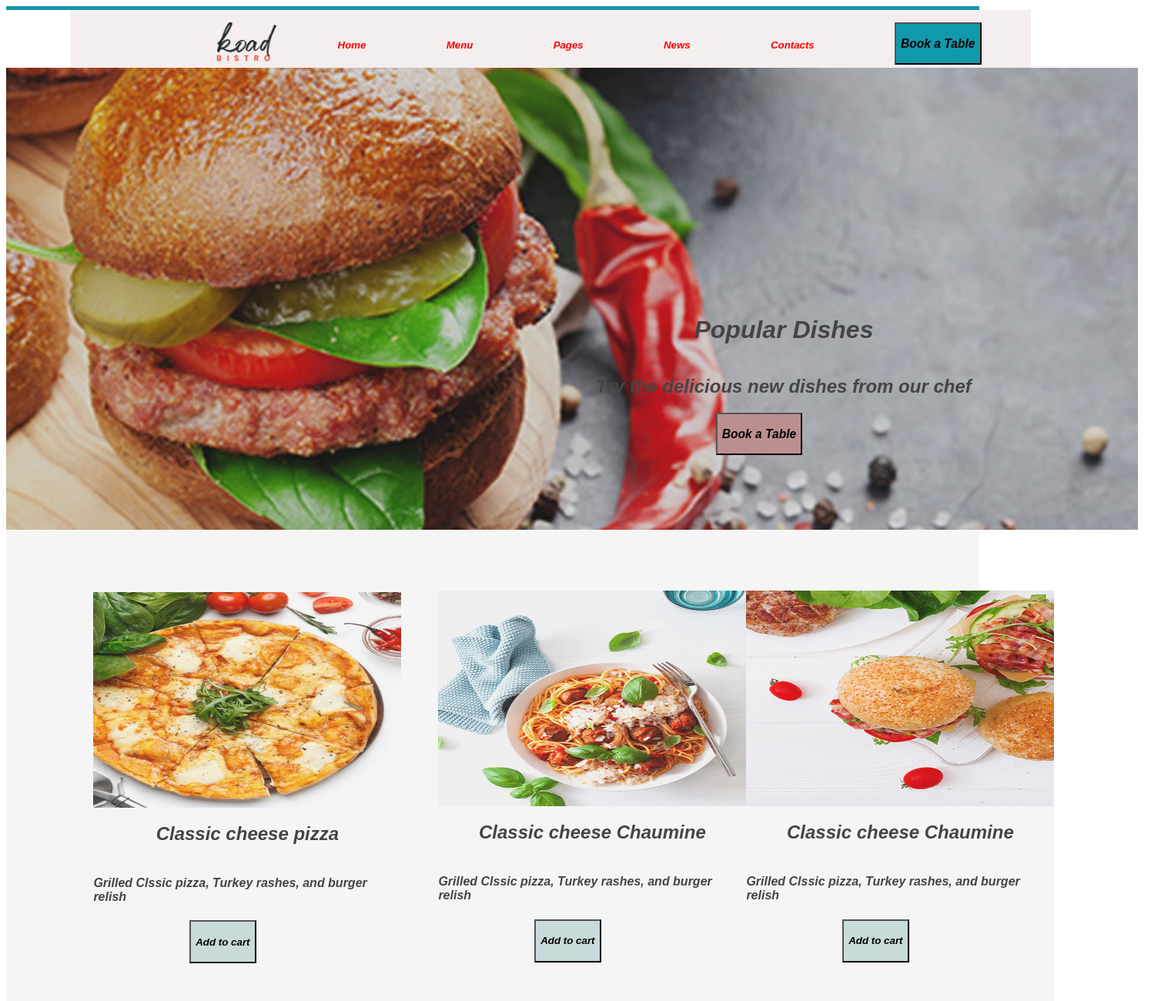
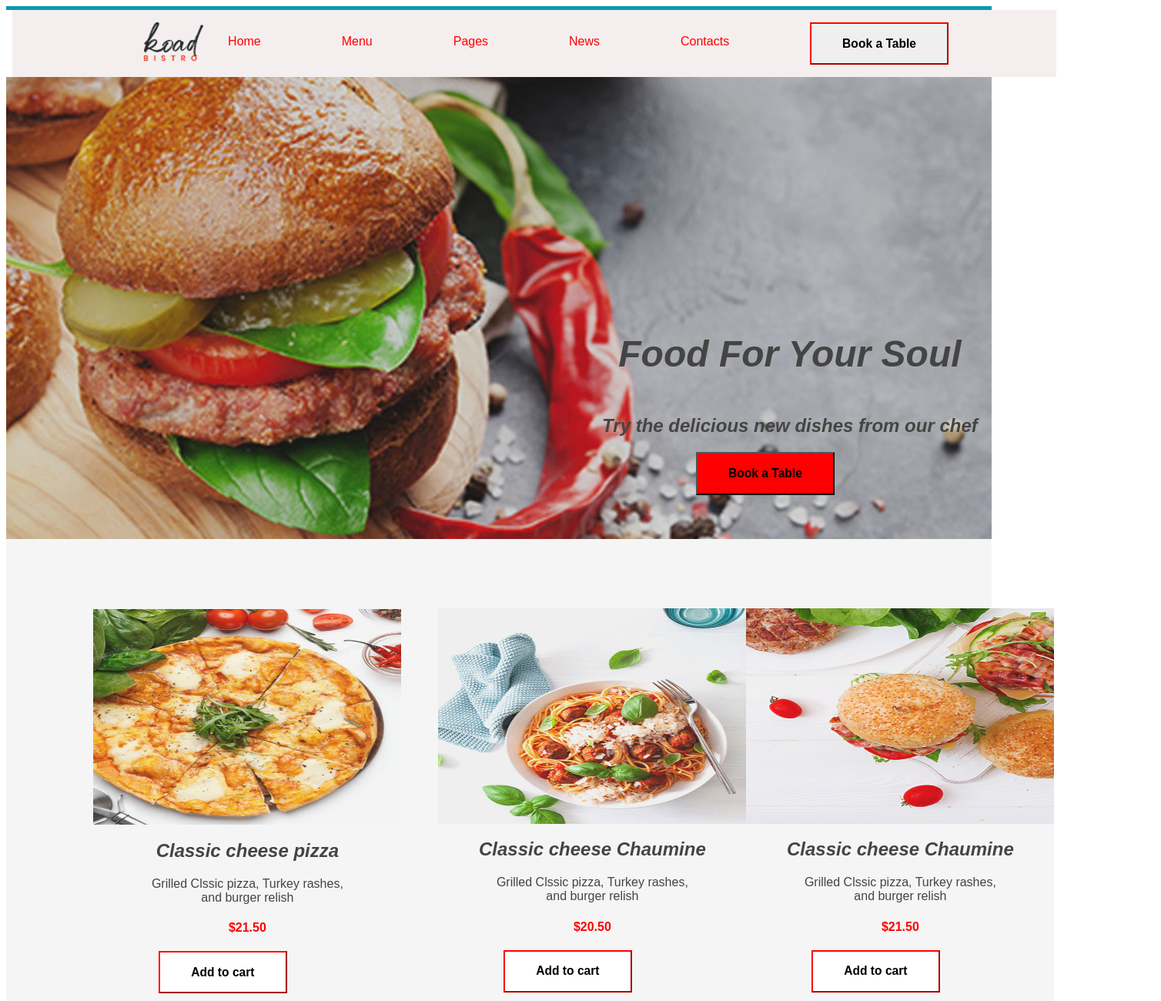
Before and after one commit to samarthyapandey/vaibhav, a plain HTML site: page Index.html in a window 1280 px wide. Shown: the top 1300 px of the page at 77% size, 1508 px wide, since content can reach past the window. Drawn offline with Linux system fonts and the light colour scheme.

Commit message:
improving style

```diff
--- a/Index.html
+++ b/Index.html
@@ -16,15 +16,15 @@
          </a>
 
          <nav class="navbar">
-            <div><a href="https://www.loyalytics.ai/"><h5>Home</h5></a>
+            <div><a href="https://www.loyalytics.ai/"><p>Home</p></a>
              </div>
-            <div><a href="https://www.loyalytics.ai/"><h5>Menu</h5></a>
+            <div><a href="https://www.loyalytics.ai/"><p>Menu</p></a>
               </div>
-            <div><a href="https://www.loyalytics.ai/"><h5>Pages</h5></a>
+            <div><a href="https://www.loyalytics.ai/"><p>Pages</p></a>
               </div>
-            <div><a href="https://www.loyalytics.ai/"><h5>News</h5></a>
+            <div><a href="https://www.loyalytics.ai/"><p>News</p></a>
               </div>
-            <div><a href="https://www.loyalytics.ai/"><h5>Contacts</h5></a>
+            <div><a href="https://www.loyalytics.ai/"><p>Contacts</p></a>
             </div>
             <div class="button">
               <button type="button" class="btn1"><h3>Book a Table</h3></button>
@@ -38,15 +38,12 @@
           <img
              src="4@2x(1).png"
              alt="headshot of foodsection"
-             width="1470px"
+             width="100%"
              height="600px"
               />
         </div>
       <div class="text">
-            <h1> <span>Popular Dishes</span> </h1>
-            <span><h2>Try the delicious new dishes from our chef</h2>
-           </span>
-           </h1>
+            <h1>Food For Your Soul</h1><h2>Try the delicious new dishes from our chef</h2>
            <div class="button">
             <button type="button" class="btn2"><h3>Book a Table</h3></button>
 
@@ -63,13 +60,14 @@
               />
            <div class="pizza">
              <h2>Classic cheese pizza</h2>
-              <h4>
-                 Grilled Clssic pizza, Turkey rashes,
+               <span>
+                 Grilled Clssic pizza, Turkey rashes,</span>
                  and burger relish
-              </h4>
+
+                 <h4>$21.50</h4>
           </div>
             <div class="button">
-            <button type="button"  class="btn3"><h4>Add to cart</h4></button>
+            <button type="button"  class="btn3"><h3>Add to cart</h3></button>
             </div>
         </div>
       </div>
@@ -81,13 +79,13 @@
                />
            <div class="chaumine">
              <h2>Classic cheese Chaumine</h2>
-             <h4>
-                 Grilled Clssic pizza, Turkey rashes,
+             <span>
+                 Grilled Clssic pizza, Turkey rashes,</span>
                and burger relish
-             </h4>
+               <h4>$20.50</h4>
            </div>
              <div class="button">
-              <button type="button"  class="btn4"><h4>Add to cart</h4></button>
+              <button type="button"  class="btn4"><h3>Add to cart</h3></button>
             </div>
       </div>
       <div class="burgers">
@@ -99,13 +97,13 @@
 
            <div class="burger">
               <h2>Classic cheese Chaumine</h2>
-              <h4>
-                Grilled Clssic pizza, Turkey rashes,
+              <span>
+                Grilled Clssic pizza, Turkey rashes,</span>
                and burger relish
-              </h4>
+               <h4>$21.50</h4>
           </div>
             <div class="button">
-              <button type="button" class="btn5"><h4>Add to cart</h4></button>
+              <button type="button" class="btn5"><h3>Add to cart</h3></button>
             </div>
     </div>
   </section>
@@ -180,16 +178,16 @@
     <div class="imagesss">.
        <img src="4@2x(1).png"
         alt="phame1"
-        width="1500"
+        width="100%"
         height="400"
         />
     </div>
     <div class="text">
-      <h1> <span>Best Dish Of The Day
-     burger</span> &
+      <h1> Best Dish Of The Day
+     burger</h1><h2>
      Sweet Potato Fries<span>
-     $19.99</span>
-     </h1>
+     $19.99</span></h2>
+
      <div class="button">
       <button type="button" class="btn6"><h3>Book a Table</h3></button>
       </div>
@@ -213,11 +211,11 @@
                height="100px"
              />
            <div class="lista">
-              <h3>oakey Smokey         Pizza..........$20.00
-              </h3>
-               <p>
+              <p>Oakey Smokey Pizza....................$20.00
+              </p>
+               <h5>
               Smoke mozzarella, basil and picorino Romano
-             </p>
+            </h5>
           </div>
          </div>
        <div class="list2">
@@ -227,7 +225,7 @@
              height="100"
               />
           <div class="listb">
-            <h3>White Ricotta Pizza................$25.00</h3>
+            <p>White Ricotta Pizza................$25.00</p>
             <h5>
               Smoke mozzarella, basil and picorino Romano
             </h5>
@@ -240,7 +238,7 @@
                  height="100"
               />
            <div class="listc">
-             <h3>White Ricotta Pizza................$24.00</h3>
+             <p>White Ricotta Pizza................$24.00</p>
              <h5>
               Smoke mozzarella, basil and picorino Romano
              </h5>
@@ -253,7 +251,7 @@
                 height="100"
              />
           <div class="listd">
-            <h3>White Ricotta Pizza................$22.00</h3>
+            <p>White Ricotta Pizza..............................$22.00</p>
             <h5>
              Smoke mozzarella, basil and picorino Romano
             </h5>
@@ -266,7 +264,7 @@
               height="100"
            />
           <div class="liste">
-           <h3>White Ricotta Pizza................$20.00</h3>
+           <p>White Ricotta Pizza.................................$20.00
            <h5>
              Smoke mozzarella, basil and picorino Romano
            </h5>
--- a/style.css
+++ b/style.css
@@ -7,11 +7,10 @@ header{
 	display: flex;
 	flex-direction: column;
 	position:sticky ;
-	padding-left: 2cm;
+	padding-left: cm;
 	top:0;
 	left: 0;
-	width: 100%;
-	background-color: transparent;
+	background-color: white;
 	z-index: 9999;
 	justify-content: space-between;
 }
@@ -21,85 +20,12 @@ header{
 	justify-content: space-between;
 
 }
-
-.button{
-  display:flex;
-	align-items: center;
-	font-size: large;
-	margin-right: 4rem;
-	font-style: italic;
-}
-.btn1{
-	background-color: #1098ad;
-}
-.btn1:hover{
-background-color: red;
-}
-.btn2{
-	background-color:rosybrown;
-}
-.btn2:hover{
-background-color: red;
-}
-.btn3{
-	background-color:rgb(200, 218, 218);
-}
-.btn3:hover{
-background-color: red;
-}
-.btn4{
-	background-color:rgb(200, 218, 218);
-}
-.btn4:hover{
-background-color: red;
-}
-.btn5{
-	background-color:rgb(200, 218, 218);
-}
-.btn5:hover{
-background-color: red;
-}
-.btn6{
-	background-color:rgb(207, 241, 241);
-}
-.btn6:hover{
-background-color: red;
-}
-.btn7{
-	background-color:rgb(207, 241, 241);
-}
-.btn7:hover{
-background-color: red;
-}
-h1{
-font-style: italic;
-font-size:xx-large;
-}
-h2{
-	font-style: italic;
-}
-h3{
-	font-style: italic;
-}
-h4{
-	font-style: italic;
-}
-h5{
-	font-style: italic;
-}
-body{
-	color:#444;
-	font-family: sans-serif;
-	border-top:5px solid #1098ad ;
-
-
-}
 .logo{
 	display: flex;
 	flex-direction: column;
 	padding-top: 1rem;
 	align-content: center;
-	margin-left: 5cm;
+	margin-left: 4.5cm;
 	justify-content: stretch;
 }
 
@@ -107,13 +33,128 @@ body{
  display: flex;
  flex-direction: row;
   margin-top: 1rem;
-	margin-left: 5rem;
+	margin-left: 2rem;
  align-items: stretch;
- width: 900px;
+ width: 1000px;
  justify-content: space-between;
- padding-left: cm;
 
 }
+.main-header{
+	background-color: #f5eeee;
+ font-style: italic;
+ display: flex;
+ padding-right: 2cm;
+ padding-bottom: 1rem;
+ flex-direction: row;
+ width: 100%;
+ justify-content: space-between;
+
+ }
+
+
+ .text{
+	 z-index: 999;
+	 margin-top: -600px;
+	 margin-bottom:5px;
+	 text-align:center;
+	position:static;
+	margin-left:cm;
+
+ }
+ .food>img{
+	 object-fit: cover;
+ }
+
+.button{
+  font-display:calc(15px);
+	align-items: center;
+	font-size: large;
+	margin-right: 4rem;
+	font-style: italic;
+}
+.btn1{
+	display: flex;
+	padding: 1px 40px;
+	justify-content: space-between;
+	border-color: red;
+}
+.btn1:hover{
+background-color: red;
+}
+.btn2{
+	background-color:red;
+	padding: 1px 40px;
+}
+.btn2:hover{
+background-color: white;
+}
+.btn3{
+	padding: 1px 40px;
+	background-color: white;
+	border-color: red;
+}
+.btn3:hover{
+background-color: red;
+}
+.btn4{
+	padding: 1px 40px;
+	background-color: white;
+	border-color: red;
+}
+.btn4:hover
+{
+background-color: red;
+}
+.btn5{
+	padding: 1px 40px;
+	background-color: white;
+	border-color: red;
+}
+.btn5:hover{
+background-color: red;
+}
+.btn6{
+	padding: 1px 40px;
+	background-color: white;
+	border-color: red;
+}
+
+.btn6:hover{
+background-color: red;
+}
+.btn7{
+	padding: 1px 45px;
+	background-color: white;
+	border-color: red;
+}
+.btn7:hover{
+background-color: red;
+}
+h1{
+font-style: italic;
+font-size:xxx-large;
+}
+h2{
+	font-style: italic;
+}
+
+h4{
+	font-style: normal;
+	color: red;
+}
+h5{
+	font-style: italic;
+}
+p{
+	font-style: normal;
+}
+body{
+	color:#444;
+	font-family: sans-serif;
+	border-top:5px solid #1098ad ;
+	width: 100%;
+}
+
 a:link {
   color: red;
 }
@@ -149,13 +190,14 @@ justify-content: space-between;
 
 
 .text{
-	z-index: 999;
+	z-index: 1000;
 	margin-top: -300px;
-	margin-bottom:2rem;
+	margin-bottom: 3px;
 	text-align:center;
  position: relative;
  margin-left:20cm;
- ba;
+ font-weight:lighter
+ font-size-adjust:
 }
 .food>img{
 	object-fit: cover;
@@ -242,8 +284,7 @@ align-content: center;
 .containers{
  display:flex;
  flex-direction: row;
- margin-left: 3cm;
- margin-right: 3cm;
+ width: 100%;
  justify-content:space-between;
  text-decoration:double;
  background-color: whitesmoke;
@@ -253,6 +294,7 @@ align-content: center;
 	display:flex;
 	flex-direction: column;
 	align-items: center;
+	padding-left: 5cm;
 	justify-content: space-between;
 
 
@@ -299,7 +341,7 @@ align-content: center;
 	flex-direction: column;
 	align-items: center;
 	justify-content: space-between;
-
+padding-right: 5cm;
 
 }
 .containd{
@@ -322,7 +364,7 @@ align-content: center;
 	display: flex;
 	flex-direction: row;
 	justify-content: space-between;
-	margin-top: 5cm;
+	margin-top: 1cm;
 	background-color: whitesmoke;
 
 }
```
